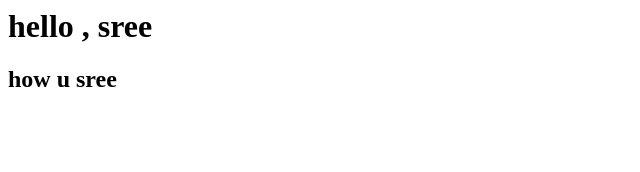
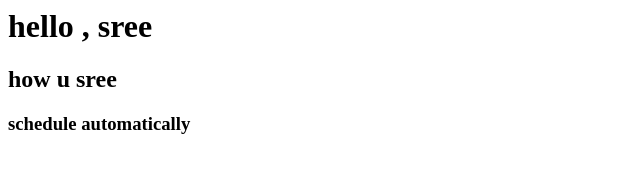
Before and after one commit to sreejalekkala22/jenkins-demo, a plain HTML site: page index.html in a window 1280 px wide. Shown: the whole page, without its empty margins (0-640 px from the left). Drawn offline with Linux system fonts and the light colour scheme.

Commit message:
index.html

```diff
--- a/index.html
+++ b/index.html
@@ -5,5 +5,6 @@
   <body>
     <h1>hello , sree</h1>
     <h2>how u  sree</h2>
+    <h3>schedule automatically</h3>
   </body>
 </html>
```
